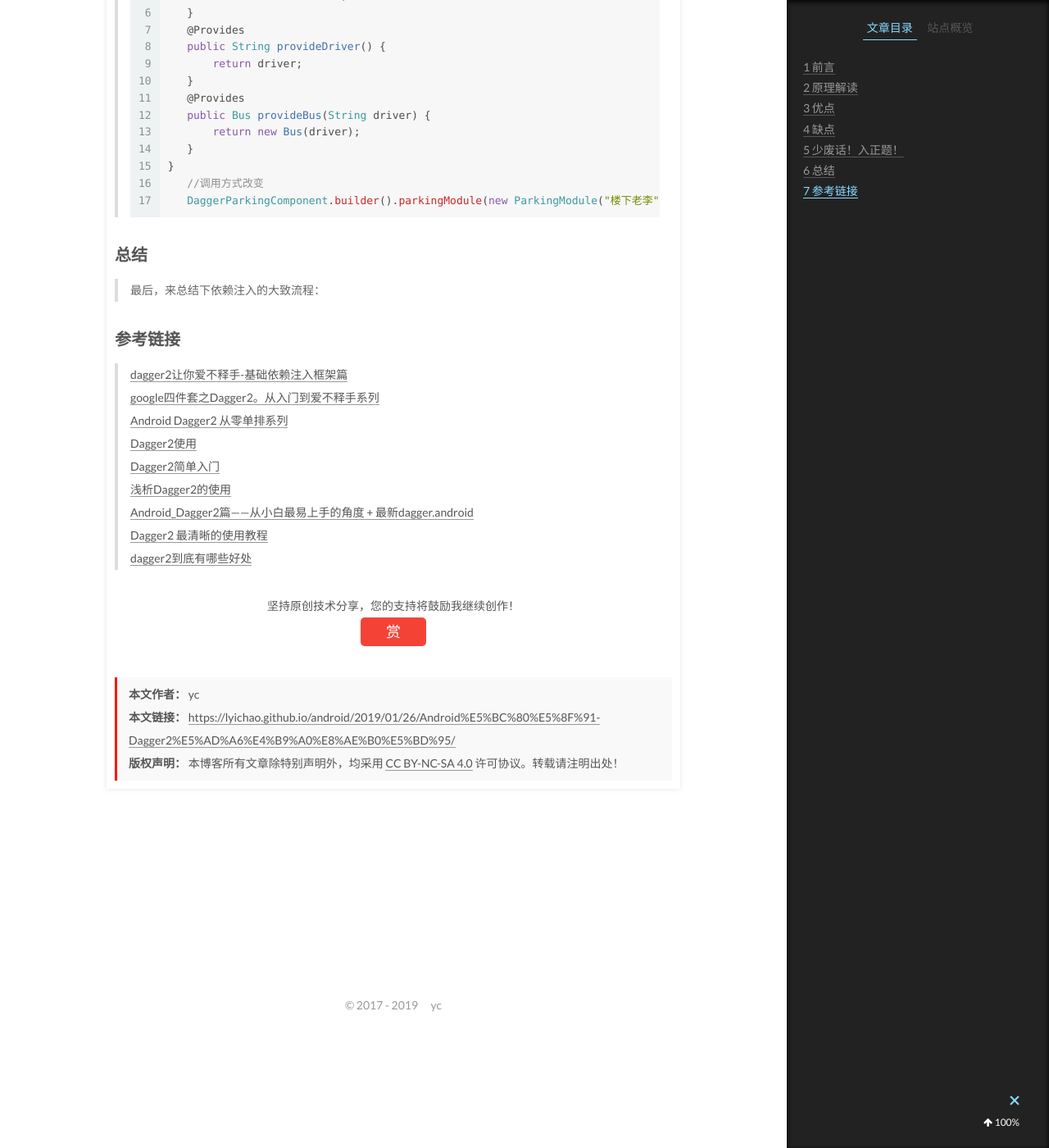
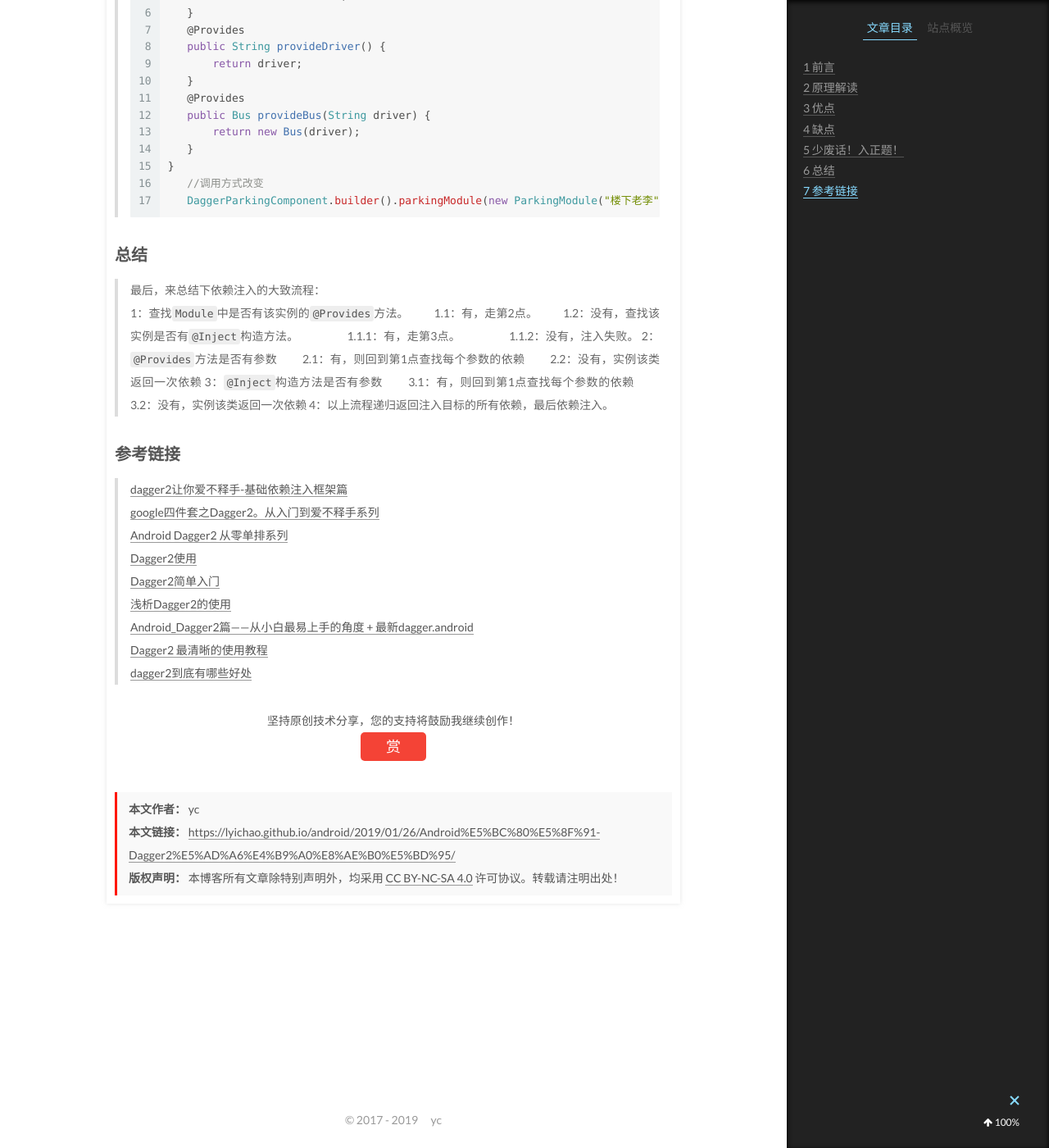
Before and after one commit to lyichao/lyichao.github.io, a Jekyll site: the page built from _posts/Android/2019-01-26-Android开发-Dagger2学习记录.md, in a window 1280 px wide and 1400 px high, scrolled down 5172 px. Shown: the whole window at 82% size. Built offline with Jekyll 4.4.1, drawn with Linux system fonts in a browser that asks for light colours; comment, search, counter and statistics services are not loaded.

Commit message:
更新文章

```diff
--- a/_posts/Android/2019-01-26-Android开发-Dagger2学习记录.md
+++ b/_posts/Android/2019-01-26-Android开发-Dagger2学习记录.md
@@ -225,6 +225,19 @@ updated: 2019-01-26 10:22:12
 
 >最后，来总结下依赖注入的大致流程：
 >
+>1：查找`Module`中是否有该实例的`@Provides`方法。
+>   1.1：有，走第2点。
+>   1.2：没有，查找该实例是否有`@Inject`构造方法。
+>     1.1.1：有，走第3点。
+>     1.1.2：没有，注入失败。
+> 2：`@Provides`方法是否有参数
+>   2.1：有，则回到第1点查找每个参数的依赖
+>   2.2：没有，实例该类返回一次依赖
+> 3：`@Inject`构造方法是否有参数
+>   3.1：有，则回到第1点查找每个参数的依赖
+>   3.2：没有，实例该类返回一次依赖
+> 4：以上流程递归返回注入目标的所有依赖，最后依赖注入。
+>
 >
 
 ## 参考链接
```
